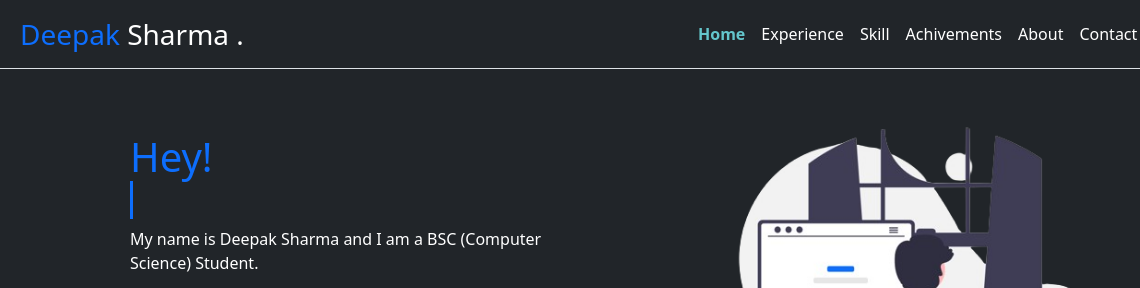
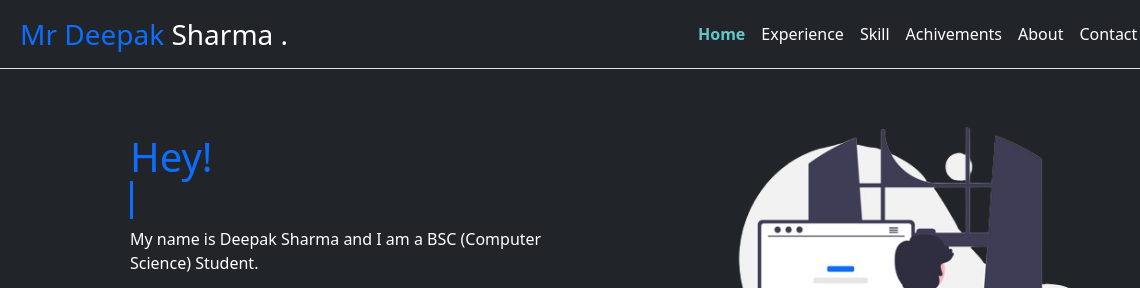
Before and after one commit to dipu-developer/portfolio, a plain HTML site: page index.html in a window 1280 px wide. Shown: the top 288 px of the page, 0-1140 px from the left. Drawn offline with nearby package versions, Linux system fonts and the light colour scheme.

Commit message:
Update index.html for testing

```diff
--- a/index.html
+++ b/index.html
@@ -27,7 +27,7 @@
 <body>
     <nav class="navbar navbar-expand-lg px-2 border-bottom">
         <div class=container-fluid>
-            <a class="navbar-brand text-white fs-3" href=#><span class="high-light text-primary">Deepak</span> Sharma . </a>
+            <a class="navbar-brand text-white fs-3" href=#><span class="high-light text-primary">Mr Deepak</span> Sharma . </a>
             <button class=navbar-toggler type data-bs-toggle=collapse data-bs-target=#navbarSupportedContent
                 aria-controls=navbarSupportedContent aria-expanded=false aria-label="Toggle navigation"
                 style=border:none>
```
